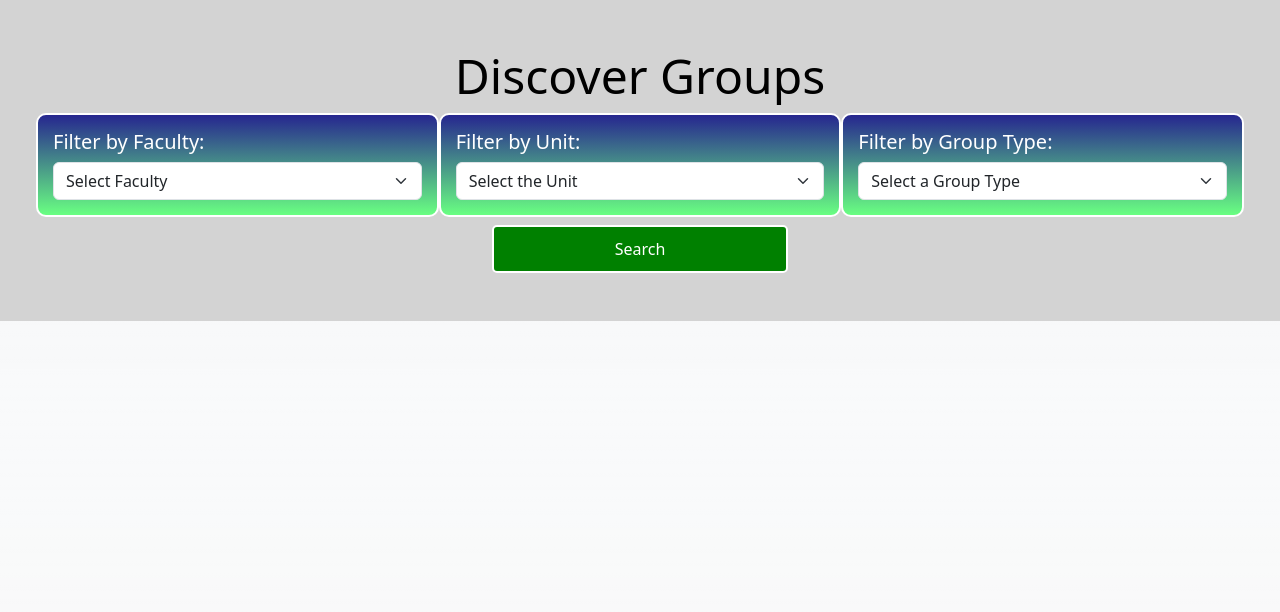
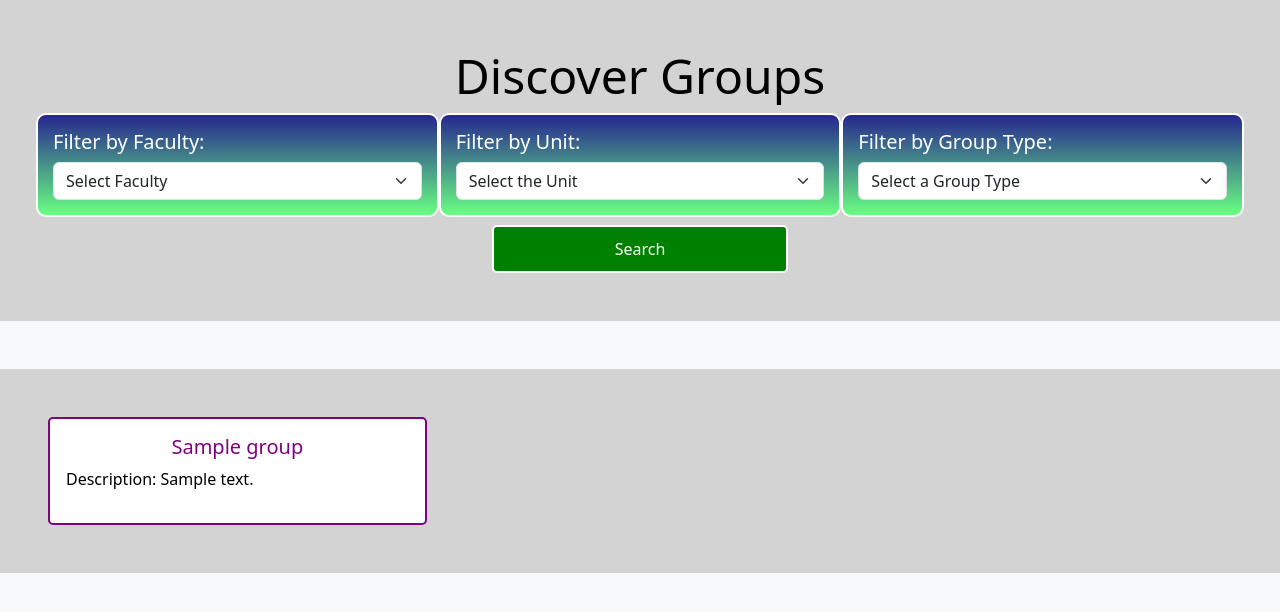
Before and after one commit to Luc45K0h75/UWA-Study-Buddy, a Flask app: page /view-groups in a window 1280 px wide. Shown: the part 113-725 px from the top of the page. Run offline with Flask 3, Linux system fonts and the light colour scheme; tables that the repository leaves empty hold one stand-in row (values such as "Sample post").

Commit message:
Added backend and jinja for viewGroups page

```diff
--- a/routes/viewGroups.py
+++ b/routes/viewGroups.py
@@ -1,5 +1,5 @@
-from flask import Blueprint, render_template # Our group chose to use blueprints because we could keep the python for each page separate allowing us to avoide merge conflicts
-from database import get_data # Imports our python from database.py to get the file
+from flask import Blueprint, render_template, request # Our group chose to use blueprints because we could keep the python for each page separate allowing us to avoide merge conflicts
+from extensions import db
 from datetime import datetime # For use in the query
 from models import Groups, Unit, GroupType, Faculty
 import sqlalchemy as sa
@@ -9,9 +9,48 @@ import sqlalchemy as sa
 view_groups_blueprint = Blueprint('view_groups', __name__)
 
 #Paths to the page in the url browser
-@view_groups_blueprint.route('/')
 @view_groups_blueprint.route('/view-groups')
 
 def view_groups():
+    # First is to get all of the filters that allow for you to search for a grouo
 
-    return render_template('viewGroups.html')
+    # Get all faculties for the dropdown
+    faculties = db.session.execute(
+        sa.select(Faculty.FacultyID, Faculty.Name)
+    ).mappings().all()
+
+    # Get all units for the dropdown
+    units = db.session.execute(
+        sa.select(Unit.UnitID, Unit.UnitName)
+    ).mappings().all()
+
+    # Get all group types for the dropdown
+    groupTypes = db.session.execute(
+        sa.select(GroupType.GroupTypeID, GroupType.Type)
+    ).mappings().all()
+
+    faculty = request.args.get('faculty')
+    unit = request.args.get('unit')
+    group_type = request.args.get('group_type')
+
+    query = sa.select(Groups.GroupID, Groups.GroupName, Groups.Description).join(Unit, Groups.UnitID == Unit.UnitID)
+
+    # Apply filters to the query based on user selection
+    if faculty:
+        query = query.where(Unit.FacultyID == faculty)
+
+    if unit:
+        query = query.where(Groups.UnitID == unit)
+
+    if group_type:
+        query = query.where(Groups.GroupTypeID == group_type)
+
+    groups = db.session.execute(query).mappings().all()
+
+
+    return render_template('viewGroups.html',
+        faculties=faculties,
+        units=units,
+        groupTypes=groupTypes,
+        groups=groups
+    )
--- a/static/CSS/style.css
+++ b/static/CSS/style.css
@@ -112,3 +112,14 @@
     width: 25%;
     border-radius: 5px;
 }
+
+.card-style {
+    background-color: white;
+    border: 2px solid purple;
+    border-radius: 5px;
+    color: black
+}
+
+.card-padding {
+    padding: 15px;
+}
--- a/templates/viewGroups.html
+++ b/templates/viewGroups.html
@@ -29,6 +29,9 @@
                 <h5 class="text-start">Filter by Faculty:</h5>
                 <select name="faculty" class="form-select">
                     <option selected>Select Faculty</option>
+                    {% for f in faculties %}
+                        <option value="{{ f['FacultyID'] }}">{{ f['Name'] }}</option>
+                    {% endfor %}
                 </select>
             </div>
 
@@ -37,6 +40,9 @@
                 <h5 class="text-start">Filter by Unit:</h5>
                 <select name="unit" class="form-select">
                     <option selected>Select the Unit</option>
+                    {% for u in units %}
+                        <option value="{{ u['UnitID'] }}">{{ u['UnitName'] }}</option>
+                    {% endfor %}
                 </select>
             </div>
 
@@ -45,6 +51,9 @@
                 <h5 class="text-start">Filter by Group Type:</h5>
                 <select name="group_type" class="form-select">
                     <option selected>Select a Group Type</option>
+                    {% for g in groupTypes %}
+                        <option value="{{ g['GroupTypeID'] }}">{{ g['Type'] }}</option>
+                    {% endfor %}
                 </select>
             </div>
 
@@ -57,4 +66,25 @@
         </div>
         </form>
     </div>
+
+    <div class="container-fluid p-5 my-5 bg-container container-text">
+        <!-- Row for displaying groups -->
+        <div class="row">
+            {% if groups %}
+                {% for group in groups %}
+                    <div class="col-md-4">
+                        <div class="card card-style h-100">
+                            <div class="card-body">
+                                <h5 class="text-center" style="color: purple;">{{ group['GroupName'] }}</h5>
+                                <p class="text-start">Description: {{ group['Description'] }}</p>
+                            </div>
+                        </div>
+                    </div>
+                {% endfor %}
+            {% else %}
+                <h5 class="text-start"> No groups found</h5>
+            {% endif %}
+
+        </div>
+    </div>
 </body>
```
Also changed, not shown: 1 other file.
